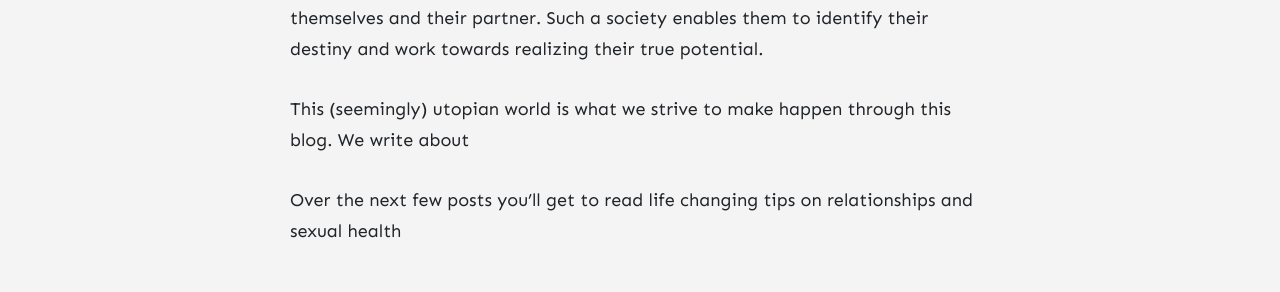
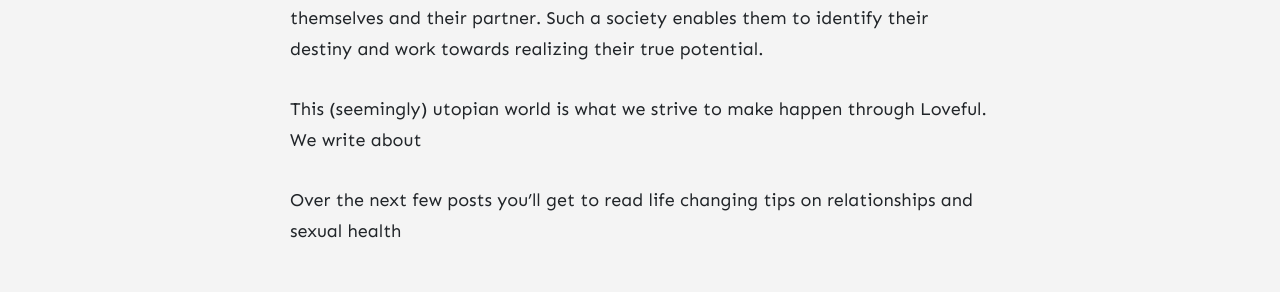
Before and after one commit to stackbit-projects/happy-zebra-28bc2, a Jekyll site: the page built from _posts/2021-09-01-welcome-to-loveful.md, in a window 1280 px wide. Shown: the part 1222-1514 px from the top of the page. Built offline with Jekyll 4.4.1, drawn with Linux system fonts in a browser that asks for light colours; nearby versions of some CDN libraries; comment, search, counter and statistics services are not loaded.

Commit message:
2021-09-01-welcome-to-loveful.md: changed

```diff
--- a/_posts/2021-09-01-welcome-to-loveful.md
+++ b/_posts/2021-09-01-welcome-to-loveful.md
@@ -13,6 +13,6 @@ At Loveful, we made it our mission to rid the world of unfulfilling and monotono
 
 We imagine a society where every individual feels loved, secure, and happy with themselves and their partner. Such a society enables them to identify their destiny and work towards realizing their true potential.
 
-This (seemingly) utopian world is what we strive to make happen through this blog. We write about
+This (seemingly) utopian world is what we strive to make happen through Loveful. We write about
 
 Over the next few posts you'll get to read life changing tips on relationships and sexual health
```
